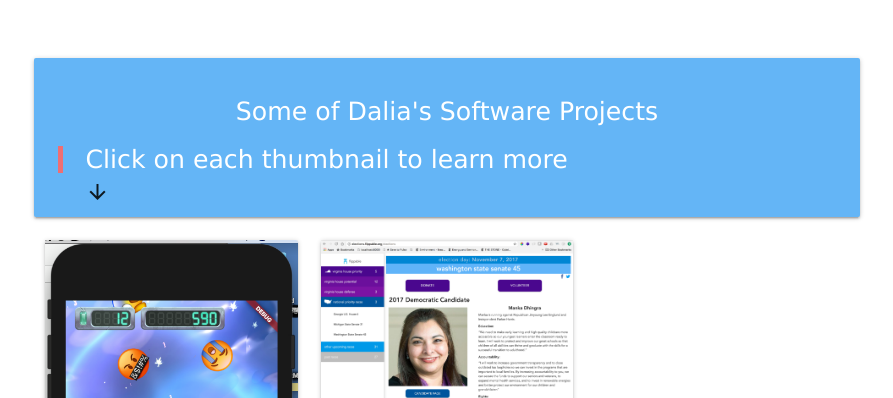
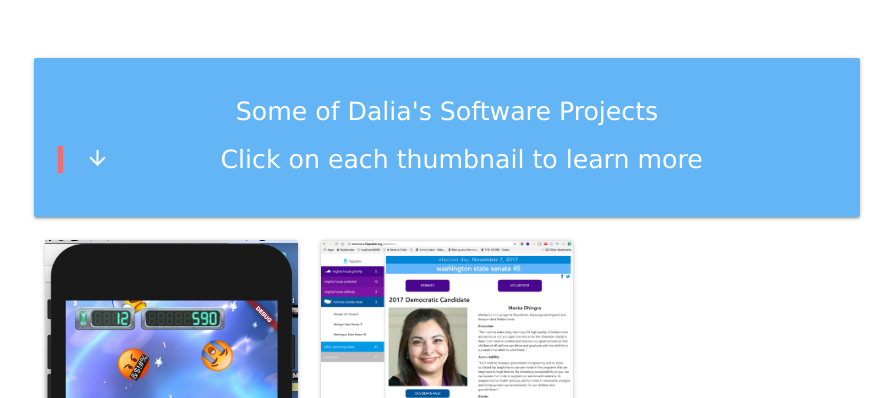
Before and after one commit to dnahol/daliathedev, a plain HTML site: page index.html in a window 1280 px wide. Shown: the top 398 px of the page, without its empty margins (193-1086 px from the left). Drawn offline with nearby package versions, Linux system fonts and the light colour scheme.

Commit message:
Update index.html
put arrow in h6

```diff
--- a/index.html
+++ b/index.html
@@ -27,8 +27,8 @@
   <div class="container">
     <div class="card-panel blue lighten-2">
       <span><h5 class="white-text center-align flow-text">Some of Dalia's Software Projects</h5></span>
-      <span><blockquote><h6 class="white-text flow-text">Click on each thumbnail to learn more</h6>
-        <i class="material-icons left hoverable circle">arrow_downward_alt</i>
+      <span><blockquote><h6 class="white-text flow-text">Click on each thumbnail to learn more
+        <i class="material-icons left hoverable circle">arrow_downward_alt</i></h6>
       </blockquote></span>
 
     </div>
```
